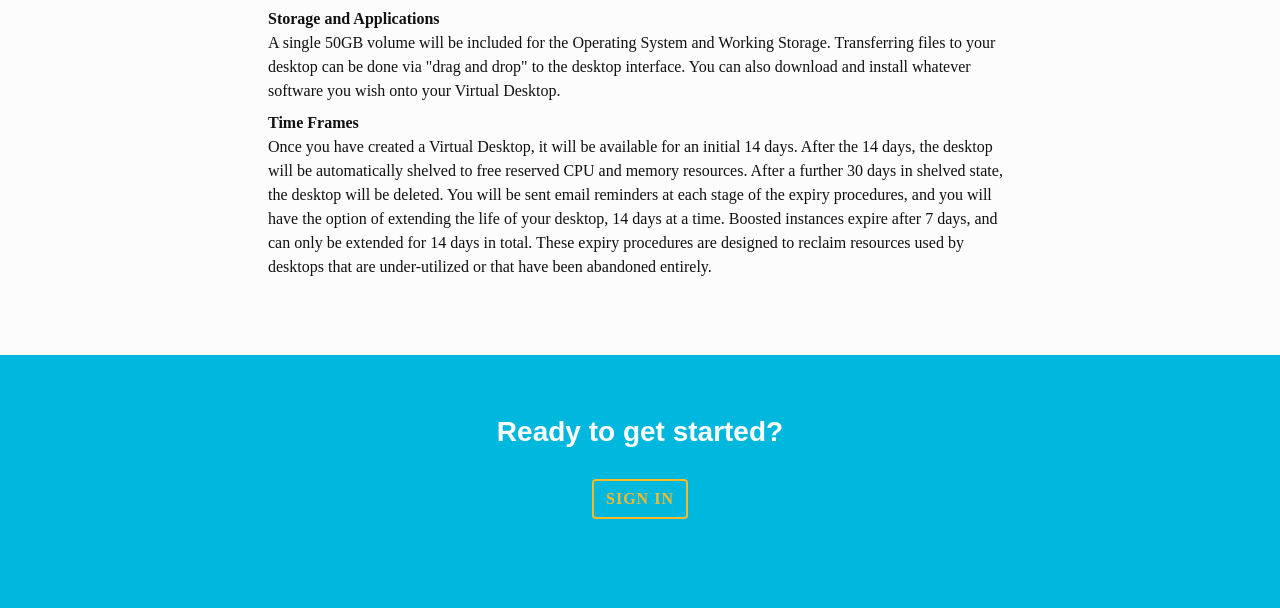
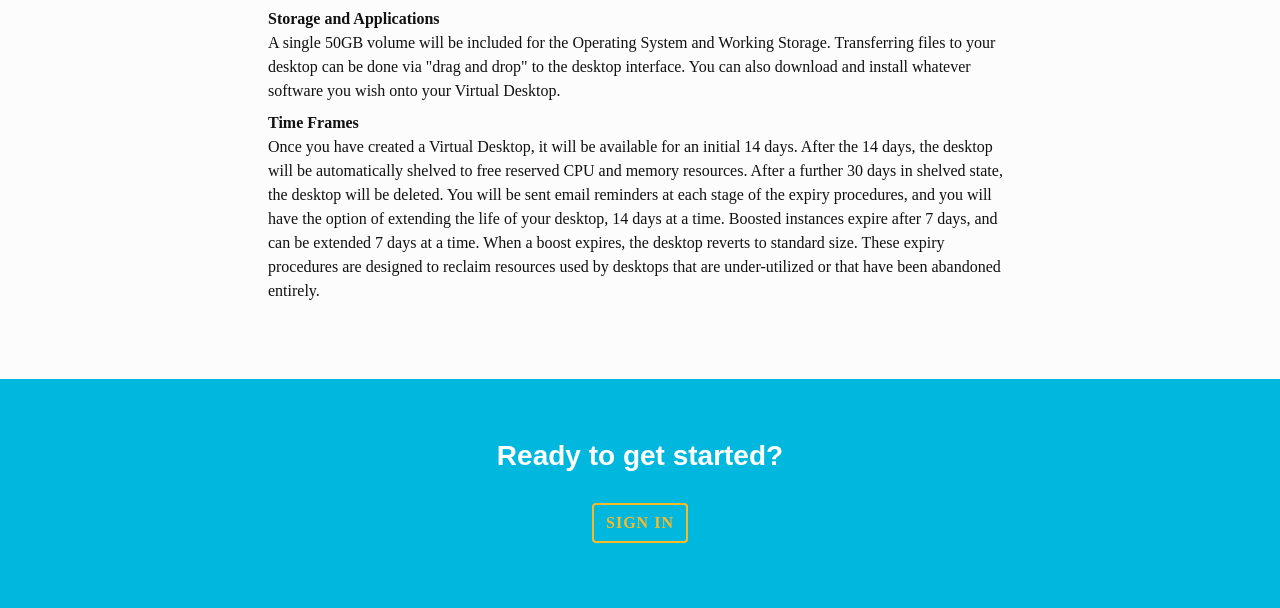
Before and after one commit to NeCTAR-RC/bumblebee, a Django app: page /about/ in a window 1280 px wide. Shown: the part 1525-2133 px from the top of the page. Run offline with Django 3.2, Linux system fonts and the light colour scheme; style sheets or scripts are compiled from the project's sources; parts of the project's set-up code (start-up, migrations or seed data) failed here and were passed over; some libraries are stand-ins or nearby versions; some web fonts are replaced.

Commit message:
Change the default policy for boost expiry
Change policy from 14 day max lifetime to unlimitted
Change text of "about" description for boost extension.

Change-Id: Ifeff1f2a3536fbe445f1adb9a75ea963dab4c54c

```diff
--- a/researcher_workspace/settings.py
+++ b/researcher_workspace/settings.py
@@ -339,7 +339,7 @@ COMPRESS_OFFLINE = get_setting('COMPRESS_OFFLINE', not DEBUG)
 
 BOOST_EXPIRY = int(get_setting('BOOST_EXPIRY', '7'))
 BOOST_EXTENSION = int(get_setting('BOOST_EXTENSION', '7'))
-BOOST_LIFETIME = int(get_setting('BOOT_LIFETIME', '14'))
+BOOST_LIFETIME = int(get_setting('BOOST_LIFETIME', '-1'))
 BOOST_WARNING_1 = int(get_setting('BOOST_WARNING_1', '-1'))
 BOOST_WARNING_2 = int(get_setting('BOOST_WARNING_2', '1'))
 
--- a/researcher_workspace/templates/researcher_workspace/about.html
+++ b/researcher_workspace/templates/researcher_workspace/about.html
@@ -37,7 +37,7 @@
             <dt>Storage and Applications</dt>
             <dd>A single 50GB volume will be included for the Operating System and Working Storage. Transferring files to your desktop can be done via "drag and drop" to the desktop interface. You can also download and install whatever software you wish onto your Virtual Desktop.</dd>
             <dt>Time Frames</dt>
-            <dd>Once you have created a Virtual Desktop, it will be available for an initial {% get_setting "INSTANCE_EXPIRY" %} days. After the {% get_setting "INSTANCE_EXPIRY" %} days, the desktop will be automatically shelved to free reserved CPU and memory resources.  After a further {% get_setting "VOLUME_EXPIRY" %} days in shelved state, the desktop will be deleted. You will be sent email reminders at each stage of the expiry procedures, and you will have the option of extending the life of your desktop, {% get_setting "INSTANCE_EXTENSION" %} days at a time.  Boosted instances expire after {% get_setting "BOOST_EXPIRY" %} days, and can only be extended for {% get_setting "BOOST_LIFETIME" %} days in total.  These expiry procedures are designed to reclaim resources used by desktops that are under-utilized or that have been abandoned entirely. </dd>
+            <dd>Once you have created a Virtual Desktop, it will be available for an initial {% get_setting "INSTANCE_EXPIRY" %} days. After the {% get_setting "INSTANCE_EXPIRY" %} days, the desktop will be automatically shelved to free reserved CPU and memory resources.  After a further {% get_setting "VOLUME_EXPIRY" %} days in shelved state, the desktop will be deleted. You will be sent email reminders at each stage of the expiry procedures, and you will have the option of extending the life of your desktop, {% get_setting "INSTANCE_EXTENSION" %} days at a time.  Boosted instances expire after {% get_setting "BOOST_EXPIRY" %} days, and can be extended {% get_setting "BOOST_EXTENSION" %} days at a time.  When a boost expires, the desktop reverts to standard size.  These expiry procedures are designed to reclaim resources used by desktops that are under-utilized or that have been abandoned entirely. </dd>
         </dl>
     </div>
 </div>
```
